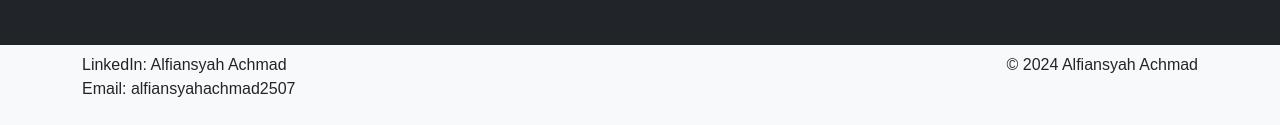
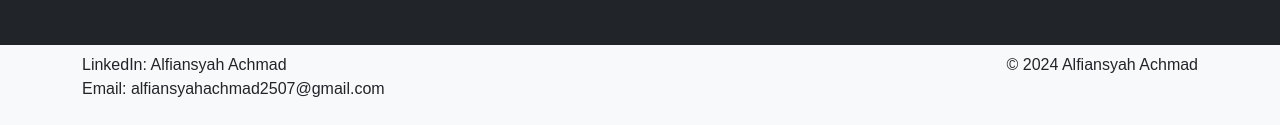
Before and after one commit to DurableUndead/DurableUndead.github.io, a plain HTML site: page index.html in a window 1280 px wide. Shown: the part 3120-3245 px from the top of the page. Drawn offline with nearby package versions, Linux system fonts and the light colour scheme.

Commit message:
Update email index.html

```diff
--- a/index.html
+++ b/index.html
@@ -190,7 +190,7 @@ iNotes merupakan Program catatan sederhana tetapi online sedangkan program Kanti
         <div class="row justify-content-between">
             <div class="col-auto">
                 <a href="https://www.linkedin.com/in/alfiansyahachmad01" class="text-decoration-none text-dark">LinkedIn: Alfiansyah Achmad </a>
-                <p class="pre-style">Email: alfiansyahachmad2507</p>
+                <p class="pre-style">Email: alfiansyahachmad2507@gmail.com</p>
             </div>
             <div class="col-auto">
                 <p class="pre-style">&copy; 2024 Alfiansyah Achmad</p>
```
